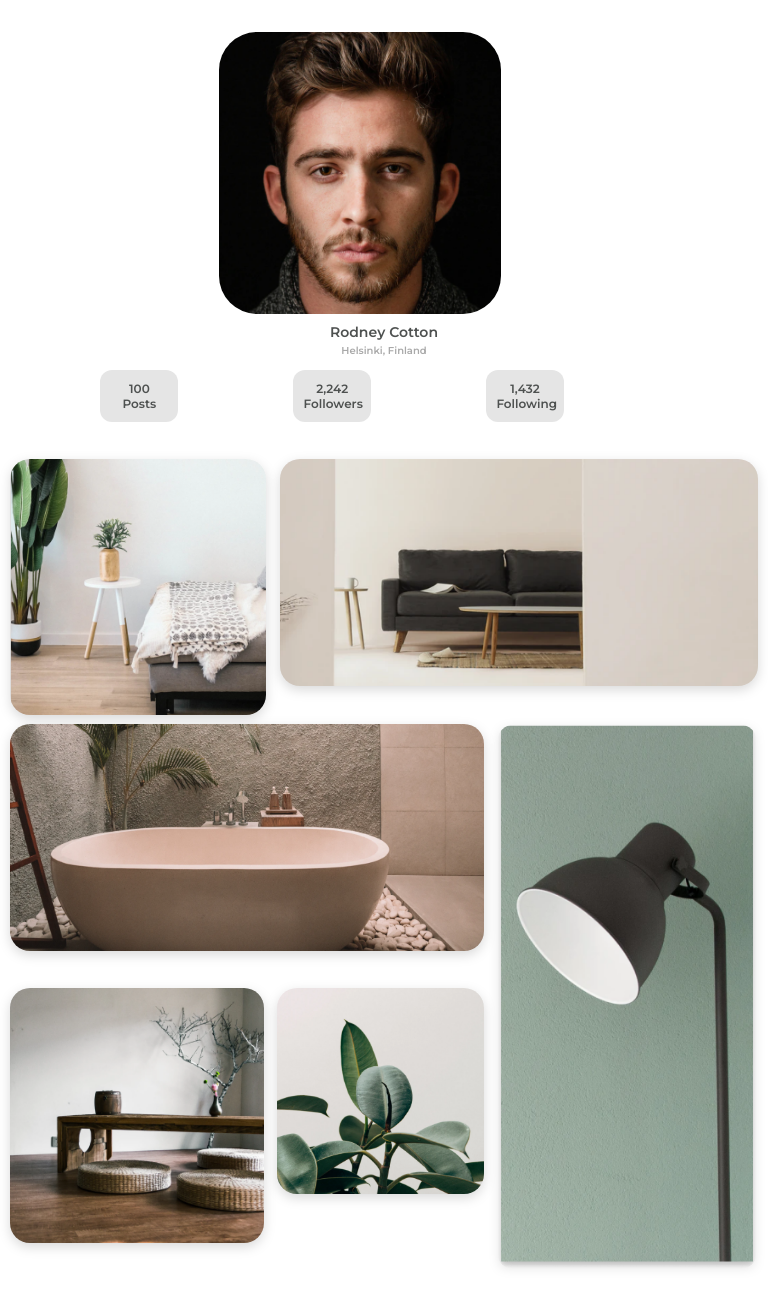
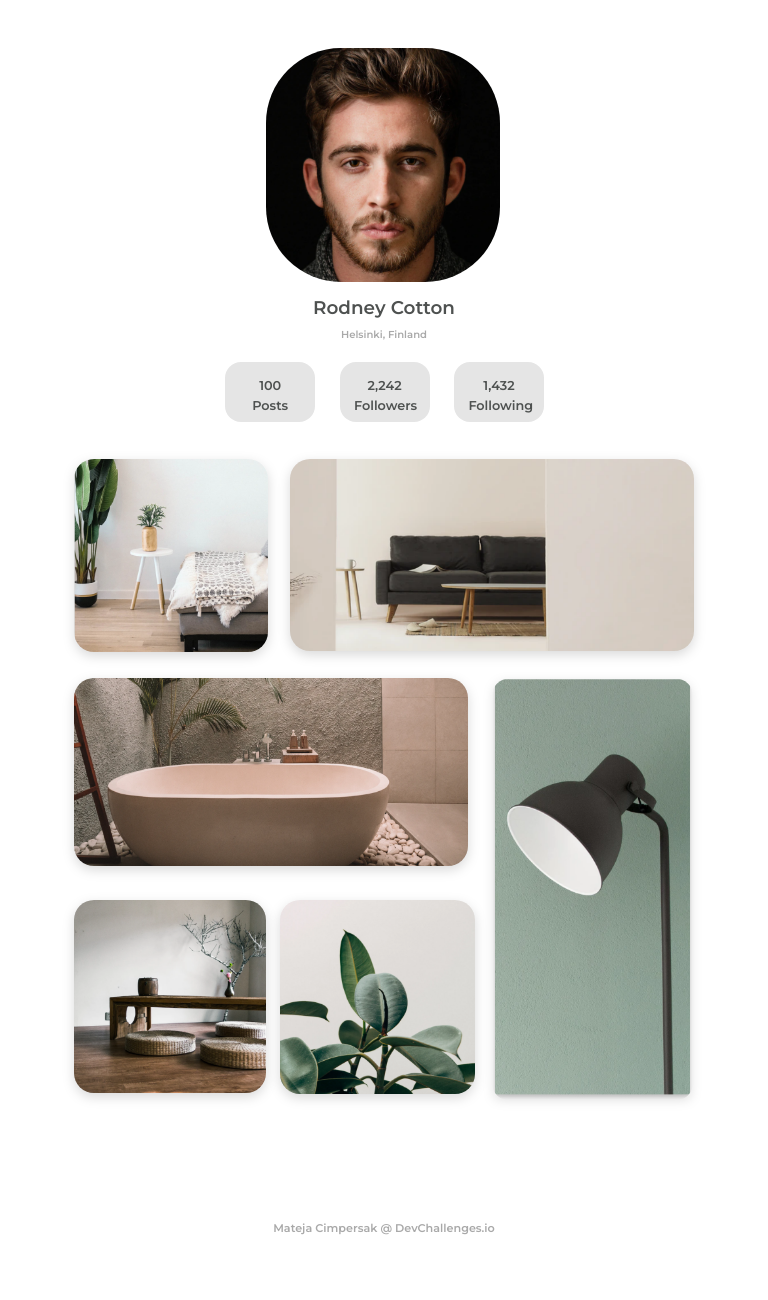
Before and after one commit to MatejaC/devchallenges-my-gallery, a plain HTML site: page index.html in a window 768 px wide. Shown: the top 1300 px of the page. After the commit the page ends 1267 px from the top, so only its background shows below. Drawn offline with Linux system fonts and the light colour scheme.

Commit message:
adding viewport for tablets

```diff
--- a/scss/style.scss
+++ b/scss/style.scss
@@ -93,6 +93,8 @@ body {
   font-size: 10px;
   line-height: 12px;
   text-align: center;
+
+  align-items: center;
   color: $colorHelsinki;
   margin-top: -0.3rem;
 }
@@ -207,3 +209,109 @@ footer {
     color: inherit;
   }
 }
+
+/* tablets */
+@media only screen and (min-device-width: 768px) and (max-device-width: 1023px) and (-webkit-min-device-pixel-ratio: 1) {
+  .container {
+    display: grid;
+    grid-template-columns: repeat(auto-fit, minmax(20px, 1fr));
+    grid-auto-flow: dense;
+    grid-gap: 0.6rem;
+    position: relative;
+    margin: 0 4rem 0 4rem;
+    justify-items: stretch;
+    justify-content: center;
+    justify-content: space-evenly;
+  }
+  .profile-photo {
+    margin: 3rem 0rem 0rem 2.5rem;
+    border-radius: 75px;
+  }
+
+  .name {
+    font-size: 1.15rem;
+    line-height: 1.05rem;
+    margin-top: 0.5rem;
+  }
+
+  .town {
+    font-size: 0.63rem;
+    line-height: 0.75rem;
+    margin: 0.2rem 0 0.5rem 0;
+  }
+
+  .rectangle {
+    width: 90px;
+    height: 60px;
+    border-radius: 1rem;
+    font-size: 0.8rem;
+    line-height: 1.2rem;
+    text-align: center;
+    padding: 0.9rem;
+    margin: 0.2rem 0rem 1.7rem 0rem;
+  }
+
+  .rectangle1 {
+    margin-left: 5rem;
+  }
+
+  .rectangle2 {
+    margin-left: 2rem;
+  }
+
+  .rectangle3 {
+    margin-left: -1rem;
+  }
+
+  .gallery__item--1 {
+    grid-column: 1 / 3;
+    margin: 0rem -3.2rem 1rem 0.6rem;
+  }
+
+  .gallery__item--2 {
+    grid-column: 3 / 9;
+    margin: 0 0.6rem 1rem 4rem;
+  }
+
+  .gallery__item--4 {
+    margin: 0 0.6rem 2.9rem 1.3rem;
+  }
+
+  .gallery__item--5 {
+    grid-column: 4 / 6;
+    grid-row: 7;
+    margin: 0rem -0.9rem 1.8rem -1.7rem;
+  }
+  .gallery__item--6 {
+    grid-column: 1 / 4;
+    margin: 0rem 2rem 1.5rem 0.6rem;
+  }
+  footer {
+    margin: 4rem 0 2rem 0;
+  }
+}
+
+/* laptops */
+@media screen and (min-device-width: 1024px) and (max-device-width: 1439px) and (-webkit-min-device-pixel-ratio: 1) {
+  .container {
+    margin: 0 12rem 0 12rem;
+    flex-direction: column;
+  }
+
+  .gallery__item--1 {
+    grid-column: 1 / 3;
+    margin: 0rem -3.2rem 0.3rem 0.6rem;
+  }
+
+  .gallery__item--2 {
+    grid-column: 3 / 9;
+    margin: 0 0.6rem 1rem 3.5rem;
+  }
+}
+
+@media screen and (min-device-width: 1440px) and (-webkit-min-device-pixel-ratio: 1) {
+  .container {
+    margin: 0 5rem 0 5rem;
+    flex-direction: column;
+  }
+}
```
Also changed, not shown: scss/style.css, 1 other file.
